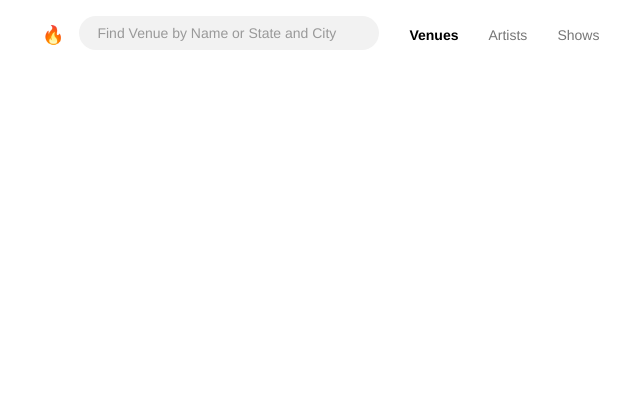
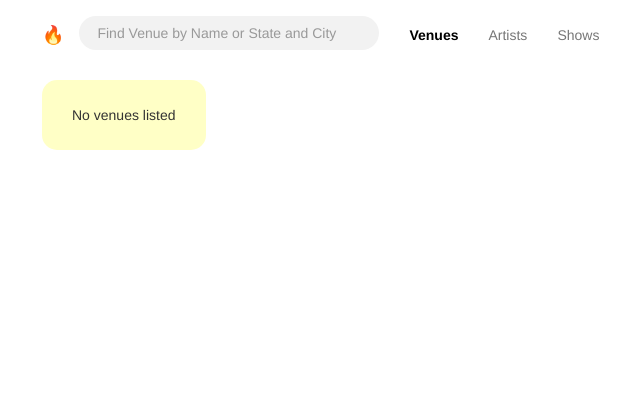
Before and after one commit to johnbabat/fyurr-musical-app, a Flask app: page /venues in a window 1280 px wide. Shown: the top 420 px of the page, without its empty margins (28-668 px from the left). Run offline with Flask 2, Linux system fonts and the light colour scheme; data that the repository does not hold is empty; some libraries are stand-ins or nearby versions.

Commit message:
Visuals for no listing

```diff
--- a/static/css/main.quickfix.css
+++ b/static/css/main.quickfix.css
@@ -70,7 +70,7 @@ a > button.edit-property:hover {
   font-size: large;
 }
 
-.check-shows {
+.check-available {
   display: inline-block;
   padding: 20px 30px;
   margin-bottom: 30px;
--- a/templates/pages/artists.html
+++ b/templates/pages/artists.html
@@ -1,6 +1,12 @@
 {% extends 'layouts/main.html' %}
 {% block title %}Fyyur | Artists{% endblock %}
 {% block content %}
+
+{% if not artists %}
+	<div class="check-available">
+		<p>No artists listed</p>
+	</div>
+{% endif %}
 <ul class="items">
 	{% for artist in artists %}
 	<li>
--- a/templates/pages/venues.html
+++ b/templates/pages/venues.html
@@ -1,6 +1,11 @@
 {% extends 'layouts/main.html' %}
 {% block title %}Fyyur | Venues{% endblock %}
 {% block content %}
+{% if not areas %}
+	<div class="check-available">
+		<p>No venues listed</p>
+	</div>
+{% endif %}
 {% for area in areas %}
 <h3>{{ area.city }}, {{ area.state }}</h3>
 	<ul class="items">
```
Also changed, not shown: templates/pages/shows.html (+4 -4 lines).
